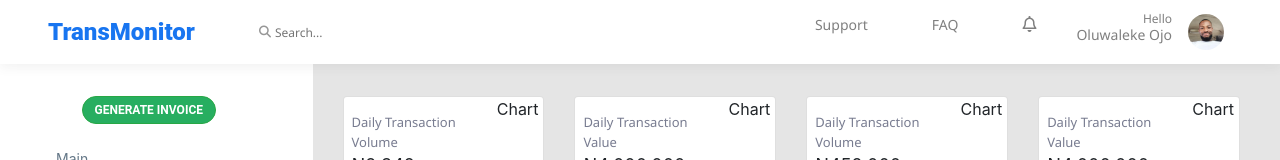
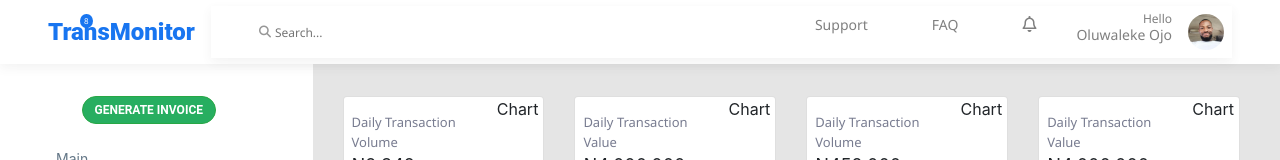
Before and after one commit to chidiogo-akunne/Vela-Front-end-test, a React (Create React App) app: page / in a window 1280 px wide. Shown: the top 160 px of the page. Built offline with nearby package versions, Linux system fonts and the light colour scheme.

Commit message:
add notification badge and responsiveness of navbar

```diff
--- a/src/Components/NavBar/NavBar.css
+++ b/src/Components/NavBar/NavBar.css
@@ -2,7 +2,7 @@
     height: 4rem;
     padding-left: 3rem;
     padding-right: 3rem;
-    background: #FFFFFF;
+    background: #FFFFFF!important;
     box-shadow: 0px 4px 10px rgba(79, 79, 79, 0.07) !important;
     z-index: 4;
 }
@@ -45,7 +45,38 @@
     font-size: 16px;
 }
 
+.notificationBadge{
+    padding: 1px 4px;
+    background-color: #1875F0;
+    color: #fff;
+    border-radius: 50%;
+    font-size: 8px;
+    position: absolute;
+    left: 5rem;
+}
+
 .navbarSpace {
     padding-left: 1.5rem;
     padding-right: 1.5rem;
 }
+
+.nav-bg{
+    background-color: #fff;
+    box-shadow: 0px 4px 10px rgba(79, 79, 79, 0.07) !important;
+    z-index: 4;
+}
+
+@media (max-width: 991.98px) {
+
+    .fa-search{
+        padding-left: 1.5rem !important;
+    }
+
+    .userName{
+        justify-content: flex-start;
+    }
+
+    .username{
+        padding-left: 1.5rem;
+    }
+ }
--- a/src/Components/NavBar/NavBar.js
+++ b/src/Components/NavBar/NavBar.js
@@ -23,7 +23,7 @@ export default function NavBar() {
           <span className="navbar-toggler-icon"></span>
         </button>
 
-        <div className="collapse navbar-collapse" id="navbarSupportedContent">
+        <div className="collapse navbar-collapse nav-bg" id="navbarSupportedContent">
           <form className="form-inline my-2 my-lg-0">
             <SearchInput placeholder="Search..." SearchStyle="searchStyle" />
           </form>
@@ -40,15 +40,15 @@ export default function NavBar() {
             </li>
             <li className="nav-item navbarSpace">
               <NavLink className="nav-link" to="/notificatiom">
-                <i className="far fa-bell"></i>
+                <i className="far fa-bell"></i><span className="notificationBadge">8</span>
               </NavLink>
             </li>
-            <li className="nav-item">
+            <li className="nav-item username">
               <NavLink className="nav-link" to="/user">
                 <span className="userName">Hello</span> Oluwaleke Ojo
               </NavLink>
             </li>
-            <li className="nav-item">
+            <li className="nav-item username">
               <NavLink className="nav-link" to="/profile">
                 <img src={ProfilePic} alt="profile avatar" className="profilePic"/>
               </NavLink>
```
